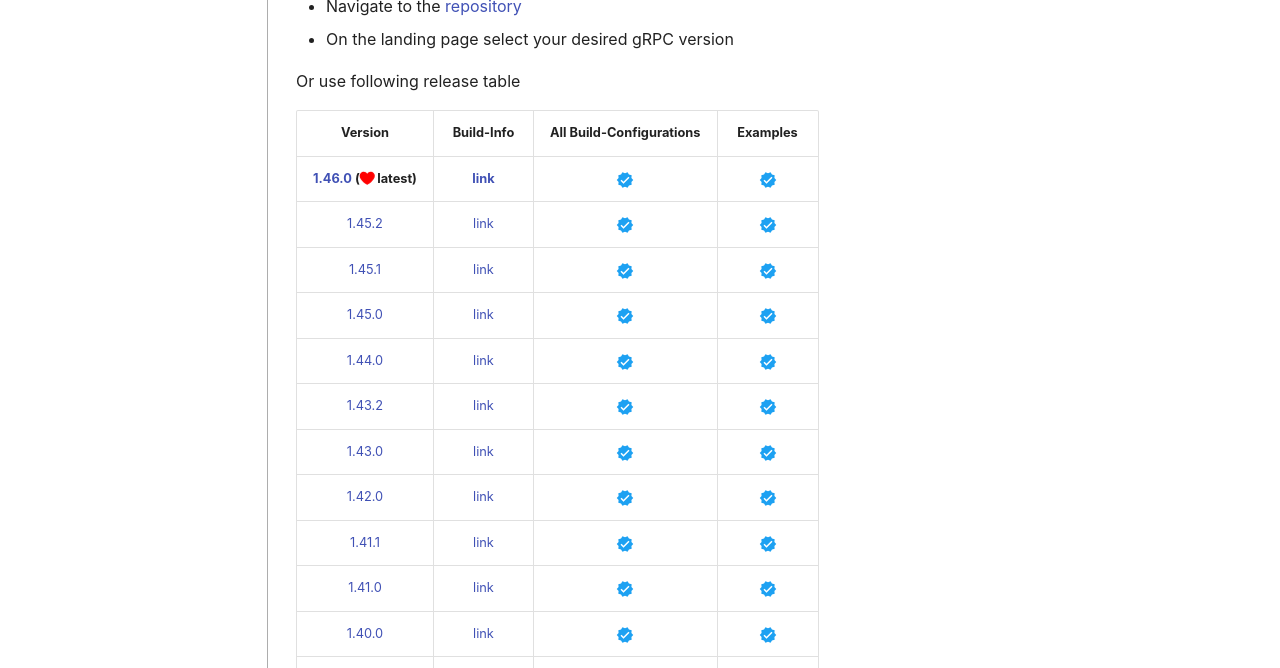
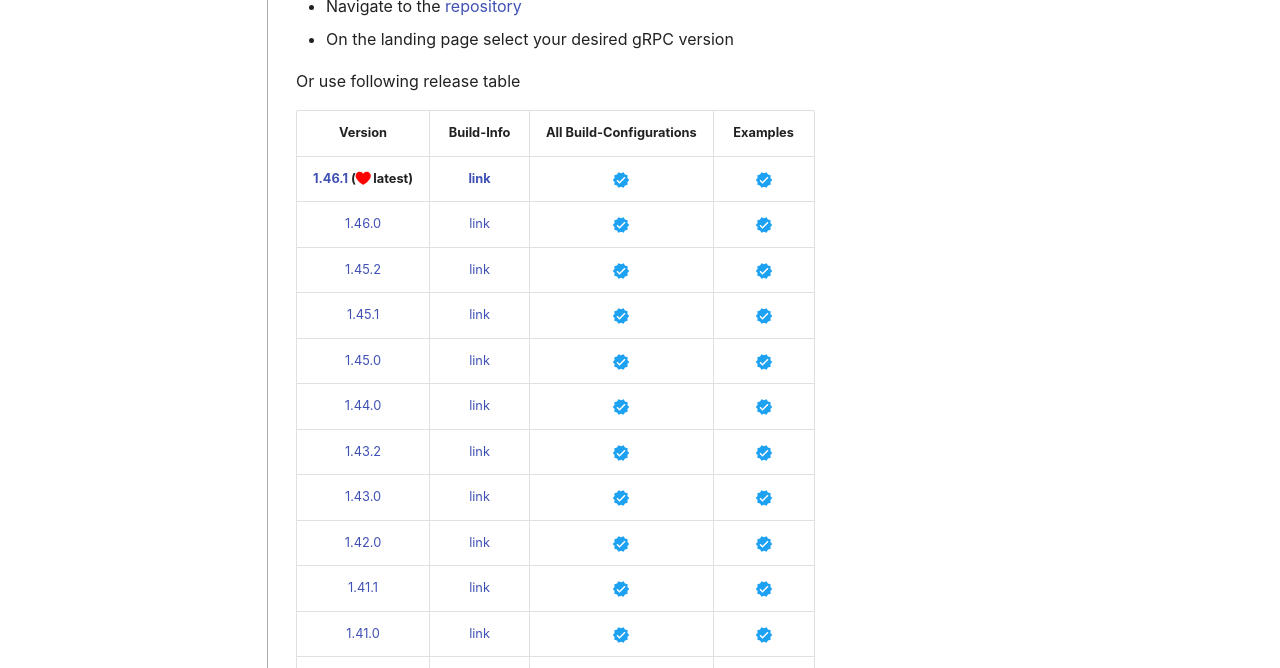
Before and after one commit to thommyho/Cpp-gRPC-Windows-PreBuilts, an MkDocs documentation site: the page built from docs/steps.md, in a window 1280 px wide and 900 px high. Shown: the part 232-900 px from the top of the window. Built offline with MkDocs 1.6.1 and Material for MkDocs 9.7.7, drawn with Linux system fonts in a browser that asks for light colours; emoji names are drawn with the system emoji font; some web fonts are replaced; comment, search, counter and statistics services are not loaded.

Commit message:
Version bump v1.46

```diff
--- a/docs/steps.md
+++ b/docs/steps.md
@@ -9,7 +9,8 @@
 
 |                                                         Version                                                         |                                 Build-Info                                 |        All Build-Configurations         |                Examples                 |
 |:-----------------------------------------------------------------------------------------------------------------------:|:--------------------------------------------------------------------------:|:---------------------------------------:|:---------------------------------------:|
-| **[1.46.0](https://github.com/thommyho/gRPC_windows/releases/tag/v1.46.0) (:octicons-heart-fill-24:{ .heart } latest)** | **[link](https://github.com/thommyho/gRPC_windows_prebuilt/tree/v1.46.0)** | :material-check-decagram:{ .tick-blue } | :material-check-decagram:{ .tick-blue } |
+| **[1.46.1](https://github.com/thommyho/gRPC_windows/releases/tag/v1.46.1) (:octicons-heart-fill-24:{ .heart } latest)** | **[link](https://github.com/thommyho/gRPC_windows_prebuilt/tree/v1.46.1)** | :material-check-decagram:{ .tick-blue } | :material-check-decagram:{ .tick-blue } |
+|                         [1.46.0](https://github.com/thommyho/gRPC_windows/releases/tag/v1.46.0)                         |   [link](https://github.com/thommyho/gRPC_windows_prebuilt/tree/v1.46.0)   | :material-check-decagram:{ .tick-blue } | :material-check-decagram:{ .tick-blue } |
 |                         [1.45.2](https://github.com/thommyho/gRPC_windows/releases/tag/v1.45.2)                         |   [link](https://github.com/thommyho/gRPC_windows_prebuilt/tree/v1.45.2)   | :material-check-decagram:{ .tick-blue } | :material-check-decagram:{ .tick-blue } |
 |                         [1.45.1](https://github.com/thommyho/gRPC_windows/releases/tag/v1.45.1)                         |   [link](https://github.com/thommyho/gRPC_windows_prebuilt/tree/v1.45.1)   | :material-check-decagram:{ .tick-blue } | :material-check-decagram:{ .tick-blue } |
 |                         [1.45.0](https://github.com/thommyho/gRPC_windows/releases/tag/v1.45.0)                         |   [link](https://github.com/thommyho/gRPC_windows_prebuilt/tree/v1.45.0)   | :material-check-decagram:{ .tick-blue } | :material-check-decagram:{ .tick-blue } |
```
